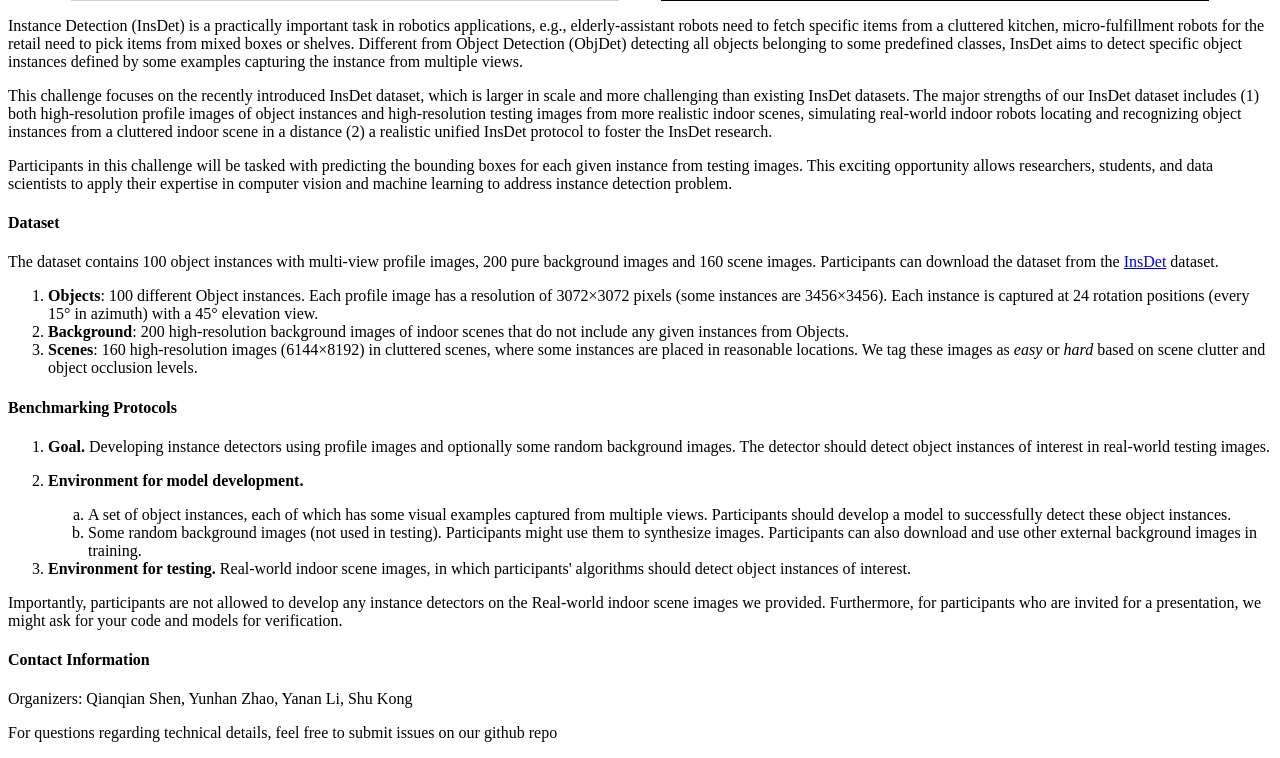
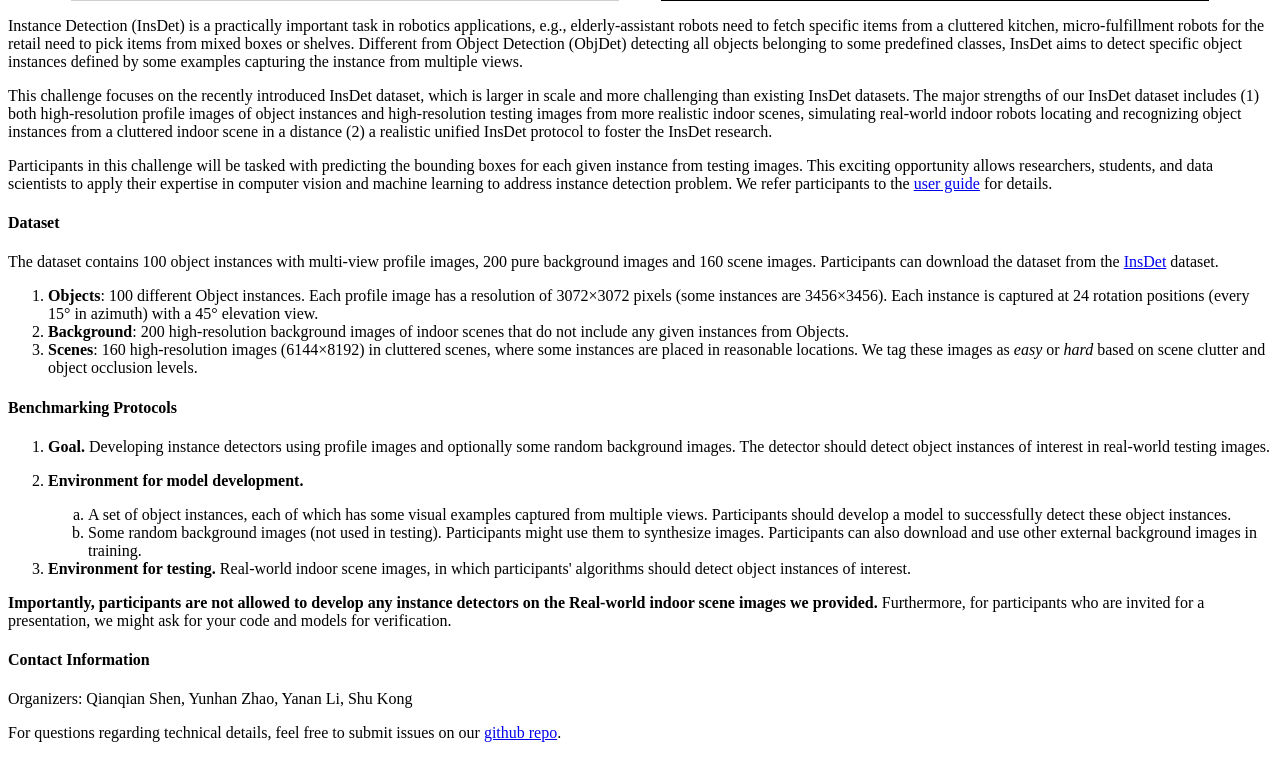
Before and after one commit to shenqq377/InsDet_Challenge, a Python web app: template templates/description.html in a window 1280 px wide. Shown: the part 752-1510 px from the top of the page. Run offline with Jinja, Linux system fonts and the light colour scheme; the template is opened without the code that fills it, so the values that code supplies are empty.

Commit message:
Update description.html

```diff
--- a/templates/description.html
+++ b/templates/description.html
@@ -4,7 +4,7 @@
 </center>
 <p>Instance Detection (InsDet) is a practically important task in robotics applications, e.g., elderly-assistant robots need to fetch specific items from a cluttered kitchen, micro-fulfillment robots for the retail need to pick items from mixed boxes or shelves. Different from Object Detection (ObjDet) detecting all objects belonging to some predefined classes, InsDet aims to detect specific object instances defined by some examples capturing the instance from multiple views.</p>
 <p>This challenge focuses on the recently introduced InsDet dataset, which is larger in scale and more challenging than existing InsDet datasets. The major strengths of our InsDet dataset includes (1) both high-resolution profile images of object instances and high-resolution testing images from more realistic indoor scenes, simulating real-world indoor robots locating and recognizing object instances from a cluttered indoor scene in a distance (2) a realistic unified InsDet protocol to foster the InsDet research.</p>
-<p>Participants in this challenge will be tasked with predicting the bounding boxes for each given instance from testing images. This exciting opportunity allows researchers, students, and data scientists to apply their expertise in computer vision and machine learning to address instance detection problem.</p>
+<p>Participants in this challenge will be tasked with predicting the bounding boxes for each given instance from testing images. This exciting opportunity allows researchers, students, and data scientists to apply their expertise in computer vision and machine learning to address instance detection problem. We refer participants to the <a href="https://docs.google.com/document/d/15R-R0tpKBy_KCNyc_8D45PQzHzyLmlPjDbntZJEBEYY/edit#heading=h.9odybwz6sg40">user guide</a> for details.</p>
 <h4>Dataset</h4>
 <p>The dataset contains 100 object instances with multi-view profile images, 200 pure background images and 160 scene images. Participants can download the dataset from the <a href="https://drive.google.com/drive/folders/1rIRTtqKJGCTifcqJFSVvFshRb-sB0OzP?usp=sharing">InsDet</a> dataset.</p>
 <ol>
@@ -24,8 +24,7 @@
   </li>
   <li><b>Environment for testing.</b> Real-world indoor scene images, in which participants' algorithms should detect object instances of interest.</li>
 </ol>
-Importantly, participants are not allowed to develop any instance detectors on the Real-world indoor scene images we provided. Furthermore, for participants who are invited for a presentation, we might ask for your code and models for verification.
+<b>Importantly, participants are not allowed to develop any instance detectors on the Real-world indoor scene images we provided.</b> Furthermore, for participants who are invited for a presentation, we might ask for your code and models for verification.
 <h4>Contact Information</h4>
 <p>Organizers: Qianqian Shen, Yunhan Zhao, Yanan Li, Shu Kong</p>
-<p>For questions regarding technical details, feel free to submit issues on our github repo</p>
-</p>
+<p>For questions regarding technical details, feel free to submit issues on our <a href="https://github.com/insdet/instance-detection">github repo</a>.</p>
```
